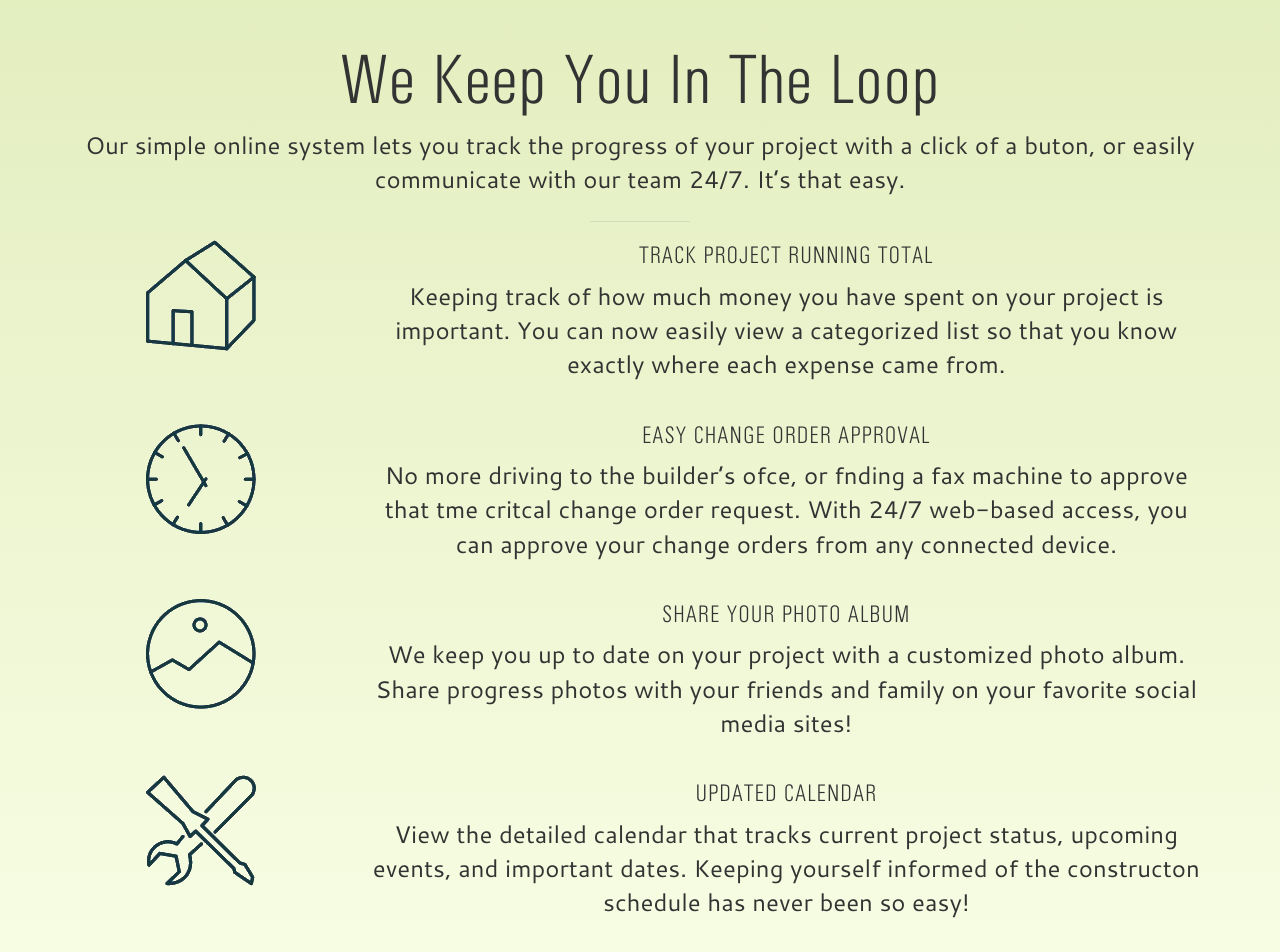
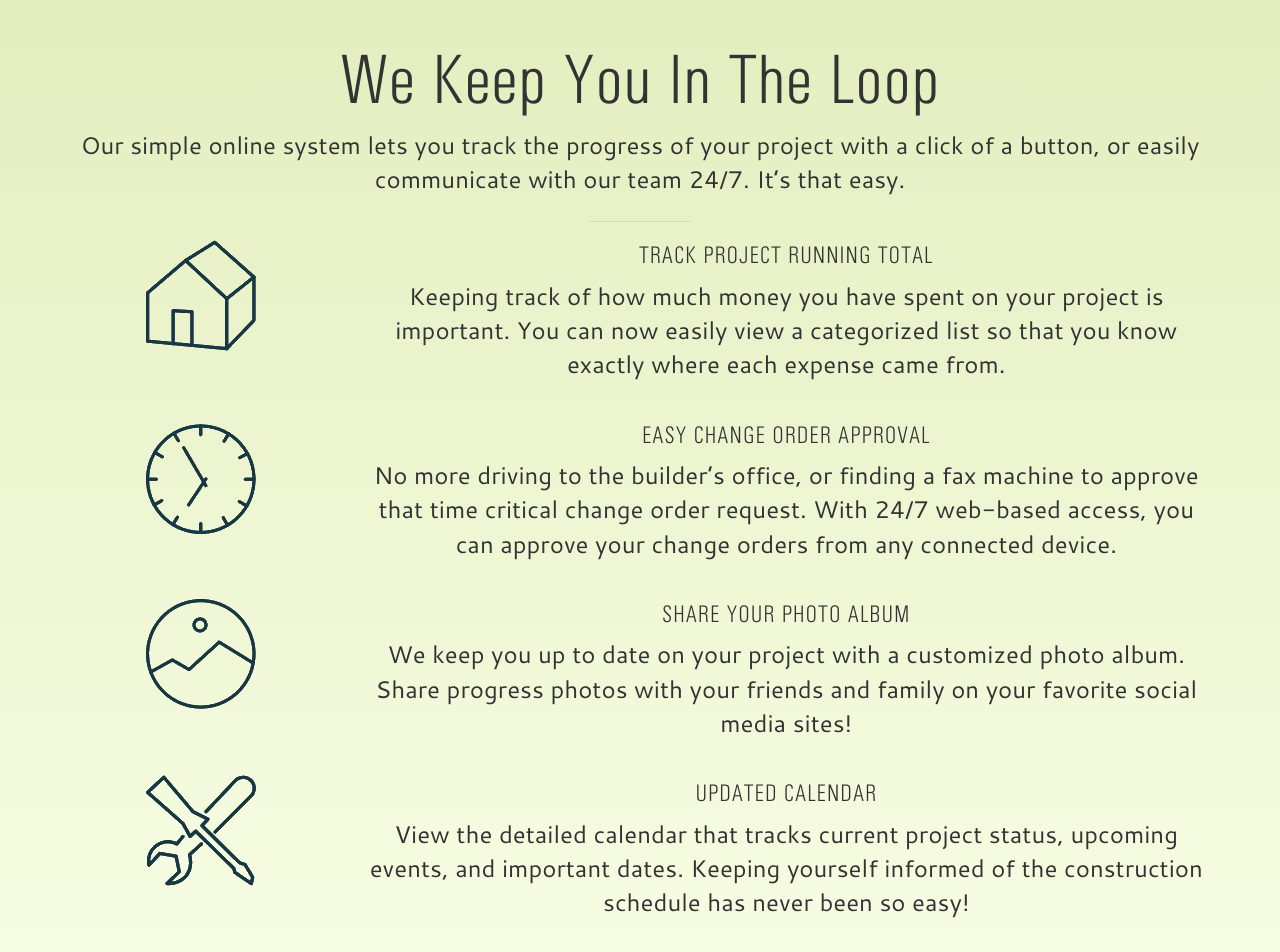
Before and after one commit to ShawnABurgess/builtbyburgess, a website: page index.html in a window 1280 px wide. Shown: the part 4700-5652 px from the top of the page. Drawn offline with nearby package versions, Linux system fonts and the light colour scheme.

Commit message:
fix copy paste errors (thanks foxit)

```diff
--- a/index.html
+++ b/index.html
@@ -46,7 +46,7 @@
                     <span class="sr-only">Toggle navigation</span> Menu <i class="fa fa-bars"></i>
                 </button>
                 <a class="navbar-brand page-scroll" href="#page-top">
-                    <span id="headerimg" />
+                    <span id="headerimg"></span>
                 </a>
             </div>
 
@@ -206,7 +206,7 @@
 			<div class="row">
 				<div class="col-lg-12 text-center">
 					<div class="feature-item">
-						<p>Our simple online system lets you track the progress of your project with a click of a buton, or easily communicate with our team 24/7. It’s that easy.</p>
+						<p>Our simple online system lets you track the progress of your project with a click of a button, or easily communicate with our team 24/7. It’s that easy.</p>
 						<hr>
 					</div>
 				</div>
@@ -233,7 +233,7 @@
 				<div class="col-lg-9">
 					<div class="feature-item">
 						<h3>EASY CHANGE ORDER APPROVAL</h3>
-						<p>No more driving to the builder’s ofce, or fnding a fax machine to approve that tme critcal change order request. With 24/7 web-based access, you can approve your change orders from any connected device.</p>
+						<p>No more driving to the builder’s office, or finding a fax machine to approve that time critical change order request. With 24/7 web-based access, you can approve your change orders from any connected device.</p>
 					</div>
 				</div>
 			</div>
@@ -259,7 +259,7 @@
 				<div class="col-lg-9">
 					<div class="feature-item">
 						<h3>UPDATED CALENDAR</h3>
-						<p>View the detailed calendar that tracks current project status, upcoming events, and important dates. Keeping yourself informed of the constructon schedule has never been so easy!</p>
+						<p>View the detailed calendar that tracks current project status, upcoming events, and important dates. Keeping yourself informed of the construction schedule has never been so easy!</p>
 					</div>
 				</div>
 			</div>
@@ -302,7 +302,7 @@
                 <hr />
             </div>
             <div class="row expando">
-                <div class="col-md-12 small">
+                <div class="col-md-12 big">
                     <h3>Peter</h3>
                     <h4>Worcester, MA</h4>
                     <p>Quality work, great communication, and easy to work with. Highly recommend.</p>
```
